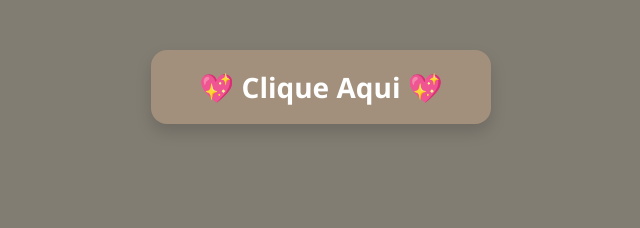
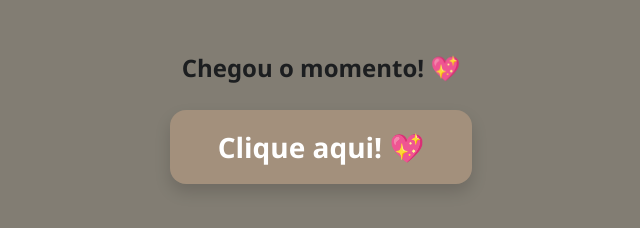
Before and after one commit to cromus153/pessoal, a plain HTML site: page parabens/feliz-aniversario.html in a window 1280 px wide. Shown: the whole page, without its empty margins (319-959 px from the left). Drawn offline with nearby package versions, Linux system fonts and the light colour scheme.

Commit message:
Add files via upload

```diff
--- a/parabens/feliz-aniversario.html
+++ b/parabens/feliz-aniversario.html
@@ -61,6 +61,14 @@
         font-size: 1.5rem;
         margin-top: 20px;
       }
+
+      #contador {
+        font-size: 1.5rem;
+        font-weight: bold;
+        margin-bottom: 1.5rem;
+        color: #1c1e20;
+      }
+
       .container {
         display: none;
       }
@@ -82,6 +90,10 @@
         box-shadow: 0 0 15px rgba(255, 192, 203, 0.5);
       }
 
+      .btn-love:hover:enabled {
+        transform: scale(1.05);
+      }
+
       .conteudo-escondido {
         opacity: 0;
         transform: translateY(50px);
@@ -98,12 +110,15 @@
   </head>
   <body>
     <div class="bg-slideshow"></div>
+    <div id="contador">Carregando contagem regressiva...</div>
 
     <button
+      id="botao"
       class="btn_inicial btn btn-lg btn-love px-5 py-3 fs-3 fw-bold shadow"
       onclick="tocarMusica()"
+      disabled
     >
-      💖 Clique Aqui 💖
+      💖 Clique Aqui ao Final da Contagem 💖
     </button>
 
     <audio id="musica">
@@ -179,6 +194,36 @@
     </div>
 
     <script>
+      const destino = new Date("2025-08-06T00:00:00");
+      const contador = document.getElementById("contador");
+      const botao = document.getElementById("botao");
+
+      function atualizarContador() {
+        const agora = new Date();
+        const distancia = destino - agora;
+
+        if (distancia <= 0) {
+          contador.textContent = "Chegou o momento! 💖";
+          botao.textContent = "Clique aqui! 💖";
+          botao.disabled = false;
+          return;
+        }
+
+        const dias = Math.floor(distancia / (1000 * 60 * 60 * 24));
+        const horas = Math.floor(
+          (distancia % (1000 * 60 * 60 * 24)) / (1000 * 60 * 60)
+        );
+        const minutos = Math.floor(
+          (distancia % (1000 * 60 * 60)) / (1000 * 60)
+        );
+        const segundos = Math.floor((distancia % (1000 * 60)) / 1000);
+
+        contador.textContent = `Faltam ${horas} horas ${minutos} minutos e ${segundos} segundos 💫`;
+        requestAnimationFrame(() => setTimeout(atualizarContador, 1000));
+      }
+
+      atualizarContador();
+
       function tocarMusica() {
         const audio = document.getElementById("musica");
         audio.play();
@@ -186,6 +231,7 @@
         document.querySelector(".container").style.display = "block";
         document.querySelector(".btn_inicial").style.display = "none";
         document.querySelector(".bg-slideshow").style.display = "block";
+        document.getElementById("contador").style.display = "none";
 
         const conteudo = document.getElementById("conteudo");
         conteudo.style.display = "block";
```
